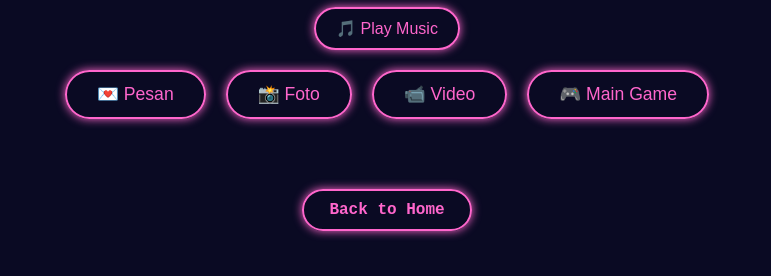
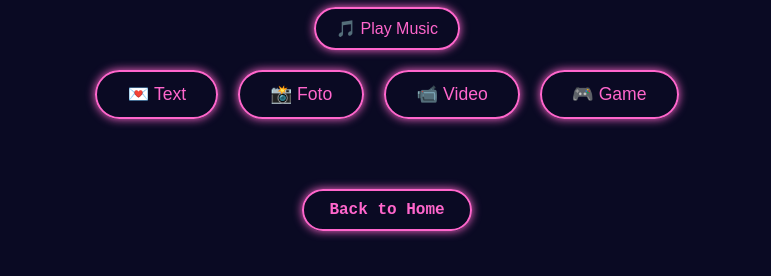
Before and after one commit to RizkyPrima/birthday-inez, a plain HTML site: page surprise.html in a window 1280 px wide. Shown: the part 126-402 px from the top of the page, without its empty margins (253-1024 px from the left). Drawn offline with Linux system fonts and the light colour scheme.

Commit message:
Update surprise.html
Change button "Pesan"

```diff
--- a/surprise.html
+++ b/surprise.html
@@ -193,10 +193,10 @@
     </audio>
 
     <div class="nav-buttons">
-      <button onclick="showSection('message')">💌 Pesan</button>
+      <button onclick="showSection('message')">💌 Text</button>
       <button onclick="showSection('album')">📸 Foto</button>
       <button onclick="showSection('video')">📹 Video</button>
-      <button onclick="showSection('game')">🎮 Main Game</button>
+      <button onclick="showSection('game')">🎮 Game</button>
     </div>
 
     <div id="message" class="section">
```
